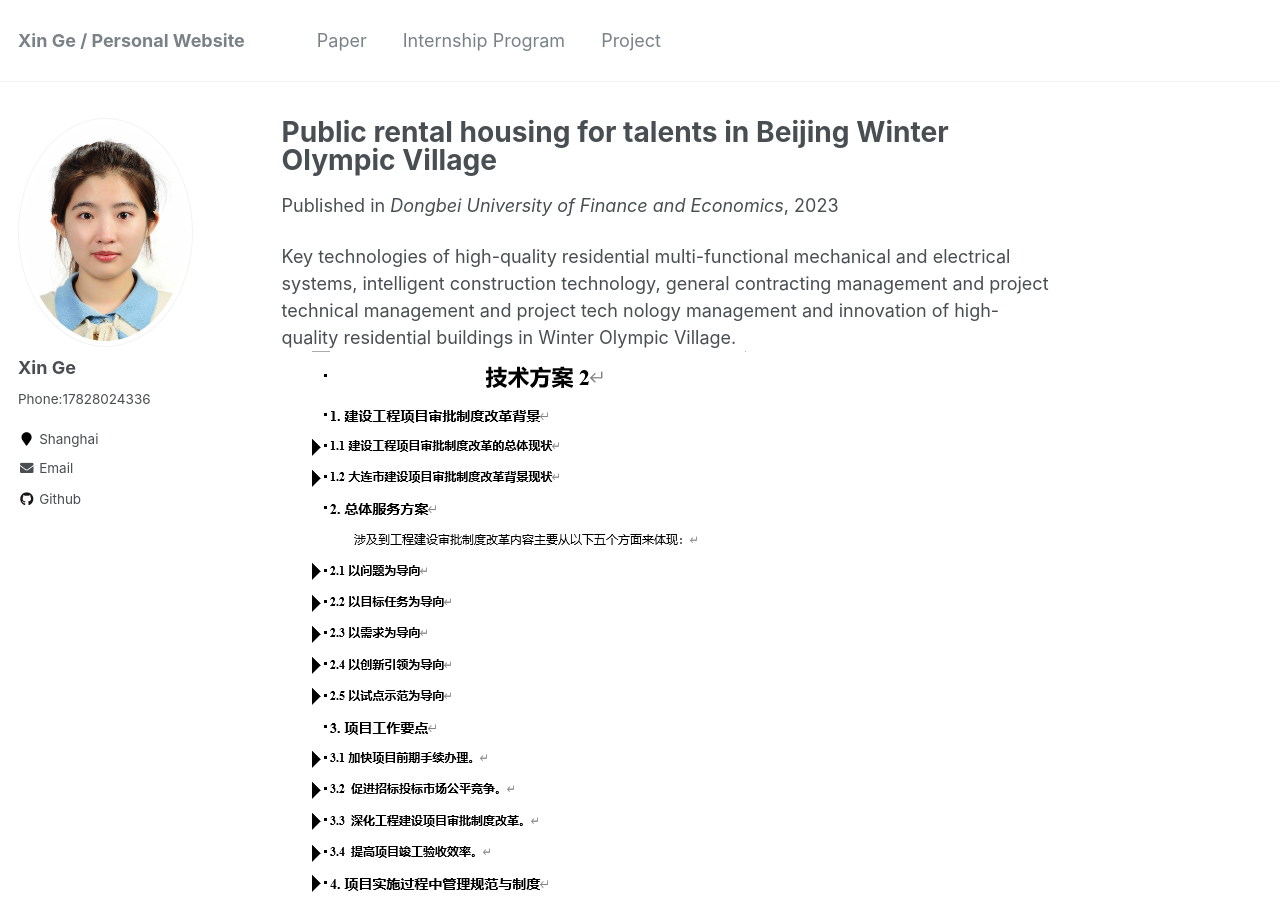
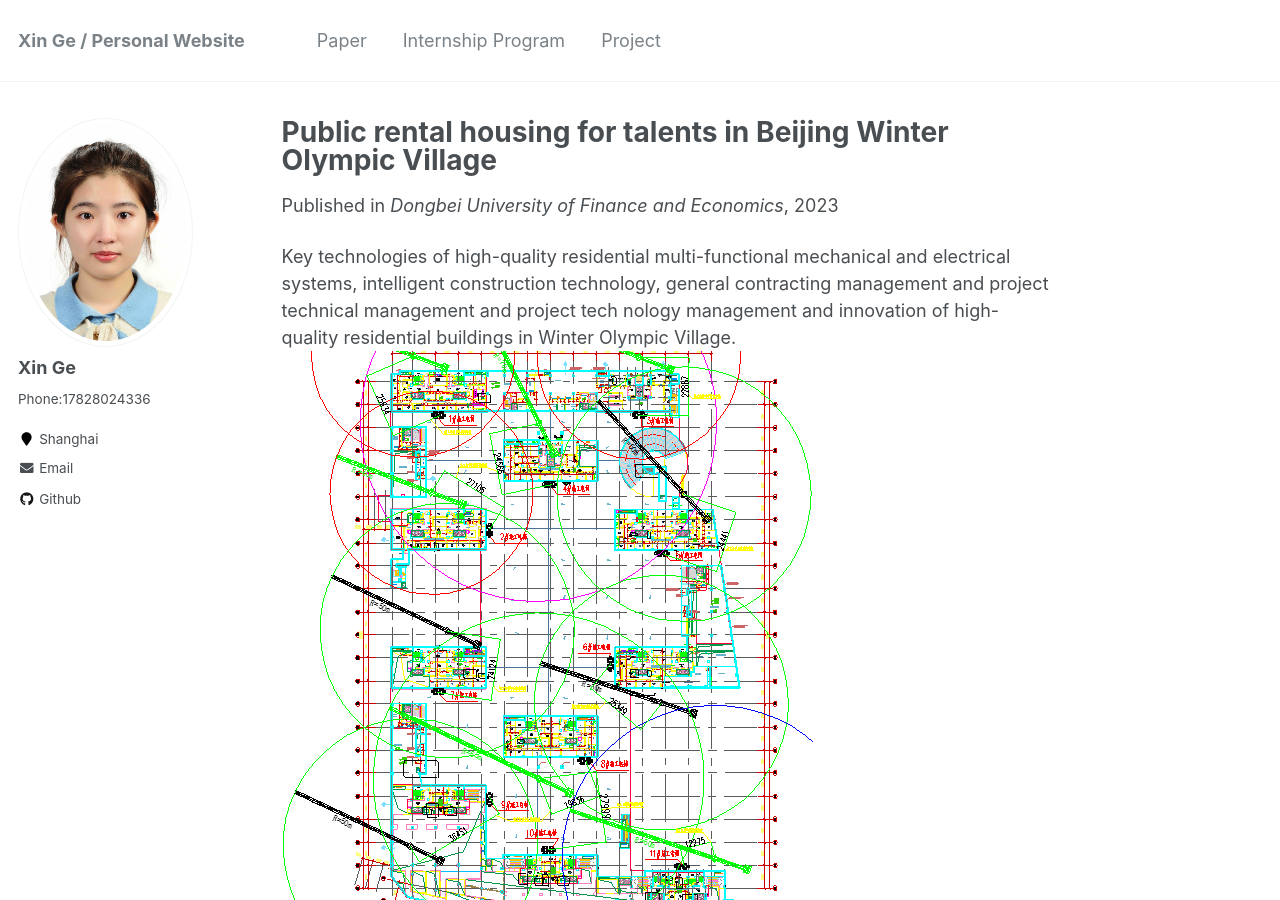
Before and after one commit to Esther0630/Esther0630.github.io, a Jekyll site: the page built from _publications/2009-10-01-paper-title-number-1.md, in a window 1280 px wide and 900 px high. Built offline with Jekyll 4.4.1, drawn with Linux system fonts in a browser that asks for light colours.

Commit message:
Update 2009-10-01-paper-title-number-1.md

```diff
--- a/_publications/2009-10-01-paper-title-number-1.md
+++ b/_publications/2009-10-01-paper-title-number-1.md
@@ -8,6 +8,6 @@ venue: 'Dongbei University of Finance and Economics'
 paperurl: 'http://academicpages.github.io/files/paper1.pdf'
 ---
 Key technologies of high-quality residential multi-functional mechanical and electrical systems, intelligent construction technology, general contracting management and project technical management and project tech nology management and innovation of high-quality residential buildings in Winter Olympic Village.
-<br/><img src='/images/Tec1.png'><br/><img src='/images/Tec2.png'><br/>
+<br/><img src='/images/dongao11.png'><br/><img src='/images/dongao22.png'><br/>
 
 [Download paper here](http://academicpages.github.io/files/paper1.pdf)
```
